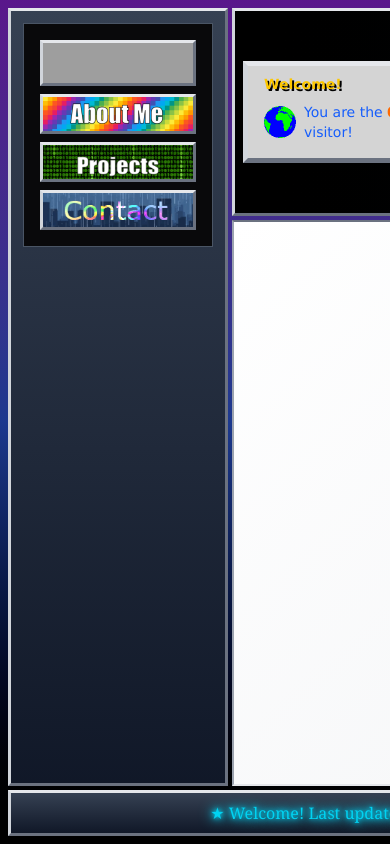
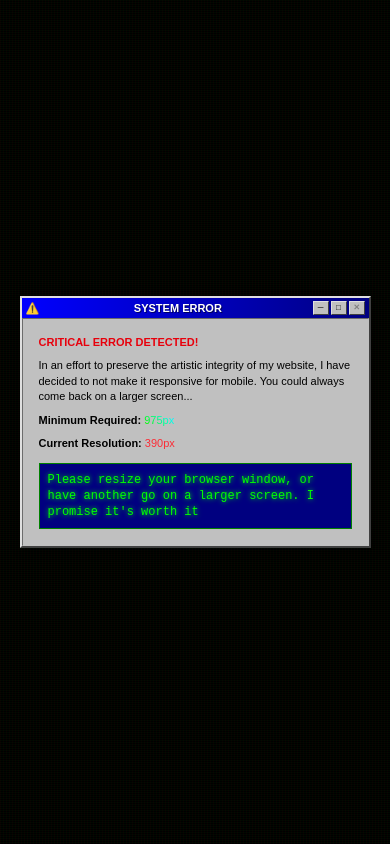
Before and after one commit to ethanmacleod/portfolio, a SvelteKit app: page /projects in a window 390 px wide. Shown: the top 844 px of the page. Built offline with nearby package versions, Linux system fonts and the light colour scheme; no server answers; the database is empty; grey boxes are pictures that could not be loaded.

Commit message:
feat: add screen too small

```diff
--- a/src/app.css
+++ b/src/app.css
@@ -1,124 +1,12 @@
 @import 'tailwindcss';
+@import './lib/styles/effects.css';
 @tailwind base;
 @tailwind components;
 @tailwind utilities;
 
 @layer components {
-	.bevel-button {
-		border-width: 3px;
-		border-style: solid;
-		border-top-color: #e5e7eb;
-		border-right-color: #6b7280;
-		border-bottom-color: #6b7280;
-		border-left-color: #d1d5db;
-	}
-
-	.bevel-inset {
-		border-width: 2px;
-		border-style: solid;
-		border-top-color: #6b7280;
-		border-right-color: #e5e7eb;
-		border-bottom-color: #e5e7eb;
-		border-left-color: #9ca3af;
-	}
-
-	.retro-text-shadow {
-		text-shadow: 2px 2px 0px #000000;
-	}
-
-	.neon-glow {
-		text-shadow:
-			0 0 5px currentColor,
-			0 0 10px currentColor,
-			0 0 15px currentColor;
-	}
-
 	.comic-font {
 		font-family: 'Comic Neue', 'Comic Sans MS', cursive;
-	}
-
-	.scroll-text {
-		animation: scroll-horizontal 10s linear infinite;
-		display: inline-block;
-	}
-
-	.blink {
-		animation: blink 1s linear infinite;
-	}
-
-	.rainbow-text {
-		background: linear-gradient(
-			45deg,
-			#ff0000,
-			#ff8000,
-			#ffff00,
-			#80ff00,
-			#00ff00,
-			#00ff80,
-			#00ffff,
-			#0080ff,
-			#0000ff,
-			#8000ff,
-			#ff00ff,
-			#ff0080
-		);
-		background-size: 400% 400%;
-		-webkit-background-clip: text;
-		background-clip: text;
-		-webkit-text-fill-color: transparent;
-		animation: rainbow 3s ease infinite;
-	}
-
-	.shine-text {
-		color: #228b22;
-		animation: shine 2s ease-in-out infinite;
-	}
-}
-
-@layer utilities {
-	@keyframes scroll-horizontal {
-		0% {
-			transform: translateX(100%);
-		}
-		100% {
-			transform: translateX(-100%);
-		}
-	}
-
-	@keyframes blink {
-		0%,
-		50% {
-			opacity: 1;
-		}
-		51%,
-		100% {
-			opacity: 0;
-		}
-	}
-
-	@keyframes rainbow {
-		0% {
-			background-position: 0% 50%;
-		}
-		50% {
-			background-position: 100% 50%;
-		}
-		100% {
-			background-position: 0% 50%;
-		}
-	}
-
-	@keyframes shine {
-		0%,
-		85% {
-			color: #228b22;
-		}
-		92% {
-			color: #32cd32;
-		}
-		100% {
-			color: #228b22;
-		}
 	}
 }
 
--- /dev/null
+++ b/src/lib/components/ScreenTooSmall.svelte
@@ -0,0 +1,147 @@
+<script lang="ts">
+	import { onMount } from 'svelte';
+
+	let isScreenTooSmall = false;
+	let innerWidth = 0;
+	const MIN_WIDTH = 975;
+
+	function checkScreenSize() {
+		isScreenTooSmall = innerWidth < MIN_WIDTH;
+	}
+	onMount(() => {
+		checkScreenSize();
+	});
+	$: if (innerWidth) {
+		checkScreenSize();
+	}
+</script>
+
+<svelte:window bind:innerWidth />
+
+{#if isScreenTooSmall}
+	<div class="screen-too-small-overlay">
+		<div class="crt-static"></div>
+		<div class="error-dialog">
+			<div class="bevel-button error-window">
+				<div class="error-header">
+					<span class="error-icon">⚠️</span>
+					<span class="error-title">SYSTEM ERROR</span>
+					<div class="window-controls">
+						<span class="control-button">─</span>
+						<span class="control-button">□</span>
+						<span class="control-button disabled">✕</span>
+					</div>
+				</div>
+				<div class="error-content">
+					<div class="error-message">
+						<p class="blink mb-2 font-bold text-red-600">CRITICAL ERROR DETECTED!</p>
+						<p class="mb-2">
+							In an effort to preserve the artistic integrity of my website, I have decided to not
+							make it responsive for mobile. You could always come back on a larger screen...
+						</p>
+						<p class="mb-2">
+							<span class="font-bold">Minimum Required:</span>
+							<span class="rainbow-text">{MIN_WIDTH}px</span>
+						</p>
+						<p class="mb-2">
+							<span class="font-bold">Current Resolution:</span>
+							<span class="text-red-500">{innerWidth}px</span>
+						</p>
+						<div class="retro-box mt-3 p-2">
+							<p class="text-xs">
+								Please resize your browser window, or have another go on a larger screen. I promise
+								it's worth it
+							</p>
+						</div>
+					</div>
+				</div>
+			</div>
+		</div>
+	</div>
+{/if}
+
+<style>
+	.screen-too-small-overlay {
+		position: fixed;
+		top: 0;
+		left: 0;
+		width: 100vw;
+		height: 100vh;
+		z-index: 9999;
+		display: flex;
+		align-items: center;
+		justify-content: center;
+		background: #000;
+	}
+
+	.error-window {
+		background: linear-gradient(135deg, #c0c0c0 0%, #808080 100%);
+		border: 2px solid;
+		border-top-color: #dfdfdf;
+		border-left-color: #dfdfdf;
+		border-right-color: #404040;
+		border-bottom-color: #404040;
+		font-family: 'MS Sans Serif', sans-serif;
+		font-size: 11px;
+		width: 400px;
+		max-width: 90vw;
+		box-shadow: 2px 2px 8px rgba(0, 0, 0, 0.5);
+	}
+
+	.error-header {
+		background: linear-gradient(90deg, #0000ff 0%, #000080 100%);
+		color: white;
+		padding: 2px 4px;
+		display: flex;
+		align-items: center;
+		justify-content: space-between;
+		font-weight: bold;
+		font-size: 11px;
+	}
+
+	.error-icon {
+		margin-right: 4px;
+	}
+
+	.error-title {
+		flex-grow: 1;
+		text-align: center;
+		text-shadow: 1px 1px 0 rgba(0, 0, 0, 0.5);
+	}
+
+	.window-controls {
+		display: flex;
+		gap: 2px;
+	}
+
+	.control-button {
+		background: #c0c0c0;
+		color: #000;
+		width: 16px;
+		height: 14px;
+		display: flex;
+		align-items: center;
+		justify-content: center;
+		font-size: 8px;
+		border: 1px solid;
+		border-top-color: #dfdfdf;
+		border-left-color: #dfdfdf;
+		border-right-color: #404040;
+		border-bottom-color: #404040;
+	}
+
+	.control-button.disabled {
+		color: #808080;
+	}
+
+	.error-content {
+		background: #c0c0c0;
+		padding: 16px;
+		border: 1px inset #c0c0c0;
+	}
+
+	.error-message {
+		color: #000;
+		line-height: 1.4;
+	}
+</style>
--- a/src/routes/+layout.svelte
+++ b/src/routes/+layout.svelte
@@ -2,11 +2,14 @@
 	import Header from '$lib/components/nav/header.svelte';
 	import LeftNav from '$lib/components/nav/left-nav.svelte';
 	import DynamicHeader from '$lib/components/DynamicHeader.svelte';
+	import ScreenTooSmall from '$lib/components/ScreenTooSmall.svelte';
 	import '../app.css';
 	import type { LayoutData } from './$types';
 
 	export let data: LayoutData;
 </script>
+
+<ScreenTooSmall />
 
 <div
 	class="grid min-h-screen grid-cols-[220px_1fr] grid-rows-[auto_1fr_auto] gap-1 bg-gradient-to-b from-purple-900 via-blue-900 to-black p-2 font-serif"
--- a/src/routes/boids/pipboy.css
+++ b/src/routes/boids/pipboy.css
@@ -9,7 +9,8 @@
 .pip-terminal {
 	display: grid;
 	grid-template-columns: 1fr 300px;
-	height: 100vh;
+	height: 100%;
+	min-height: 350px;
 	background: linear-gradient(135deg, #1a1a1a 0%, #0d0d0d 100%);
 	border: 4px solid #333;
 	position: relative;
```
Also changed, not shown: src/lib/styles/effects.css (added).
